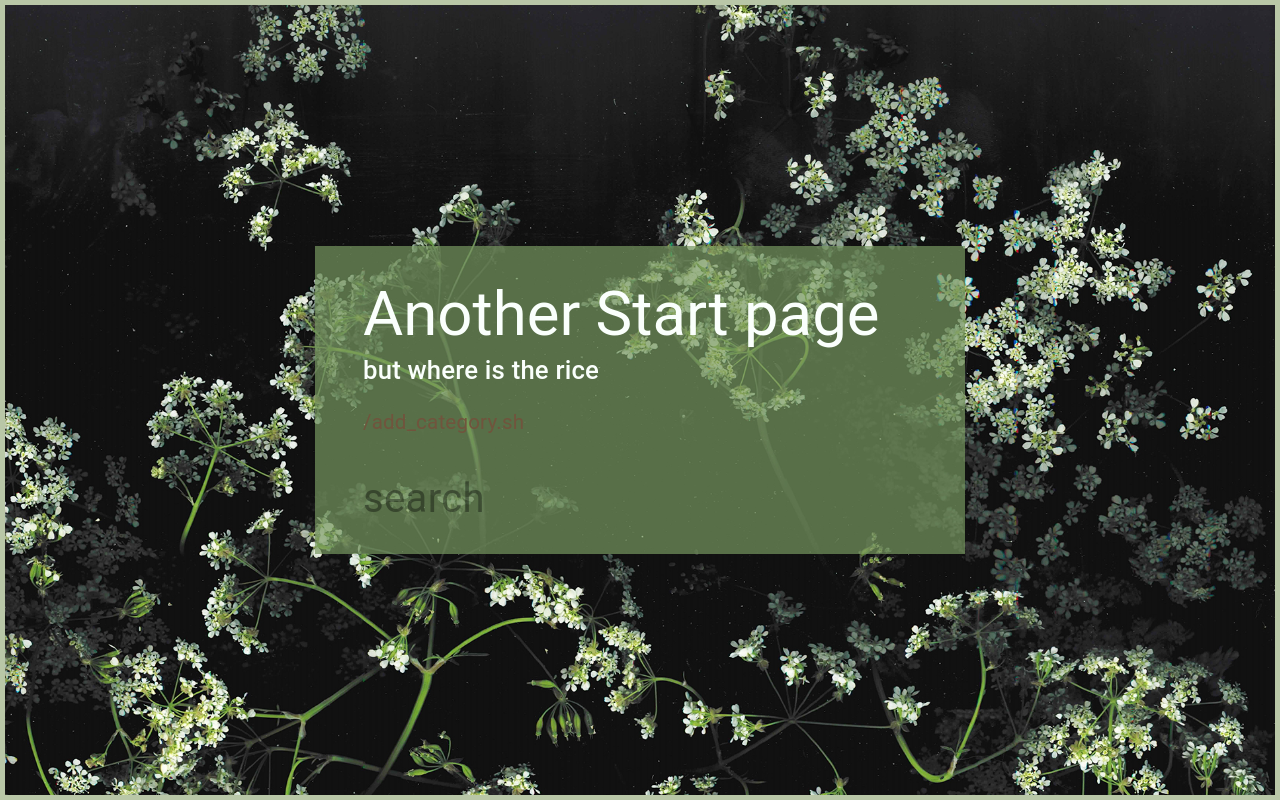
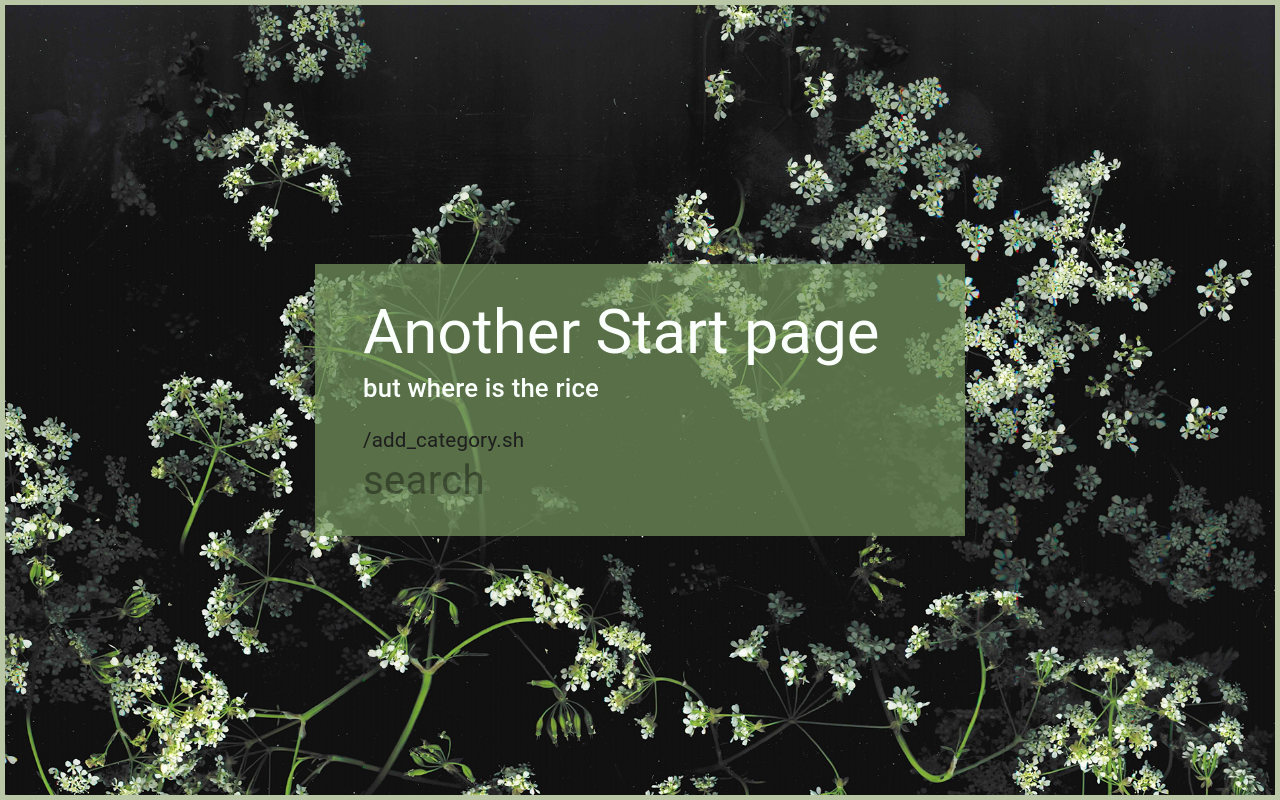
Before and after one commit to bubzling/startpage, a React (Create React App) app: page / in a window 1280 px wide. Built offline with nearby package versions, Linux system fonts and the light colour scheme.

Commit message:
renamming & working on links

```diff
--- a/src/app/App.jsx
+++ b/src/app/App.jsx
@@ -1,7 +1,7 @@
 import React, { useState } from "react";
 import PropTypes from "prop-types";
 
-import Listing from "../components/Links/Listing";
+import List from "../components/list/List";
 import SearchBar from "../components/Search/SearchBar";
 import CatAdd from "../components/CatCreate/CatAdd";
 
@@ -35,7 +35,7 @@ const App = (props) => {
               addCat={categoryOp.addCat}
             />
             {/* all links stuff */}
-            <Listing
+            <List
               list={list}
               deleteCat={categoryOp.deleteCat}
               linkOp={linkOp}
--- a/src/components/Links/Listing.jsx
+++ b/src/components/list/List.jsx
@@ -1,18 +1,18 @@
 import React from "react";
 import PropTypes from "prop-types";
-import LinkCard from "../linkCard/LinkCard";
+import Category from "../cat/Category";
 
 /*
     component listing all the LinksCard by their categories
 */
 
-const Listing = (props) => {
+const List = (props) => {
   const { list, deleteCat, linkOp } = props;
 
   // render each card
   const renderCard = () =>
     list.map((data, i) => (
-      <LinkCard
+      <Category
         key={i}
         id={i}
         data={data}
@@ -21,14 +21,13 @@ const Listing = (props) => {
     ));
 
   return (
-    <div>
-      <br /> <br />
+    <>
       {renderCard()}
-    </div>
+    </>
   );
 };
 
-Listing.propTypes = {
+List.propTypes = {
   list: PropTypes.array.isRequired,
   addLink: PropTypes.func.isRequired,
   deleteCat: PropTypes.func.isRequired,
@@ -36,4 +35,4 @@ Listing.propTypes = {
   deleteLink: PropTypes.func.isRequired,
 };
 
-export default Listing;
+export default List;
--- a/src/theme.js
+++ b/src/theme.js
@@ -12,7 +12,7 @@ const Theme = createMuiTheme({
   colors: {
     offWhite: "#fafffc",
     mainBorder: "#b9c7a7",
-    black: "#71543d",
+    black: "#1d1e1d",
   },
 });
 
```
Also changed, not shown: src/components/cat/Link.js (added, +10 -0 lines), src/components/cat/Category.jsx (renamed from src/components/linkCard/LinkCard.jsx).
